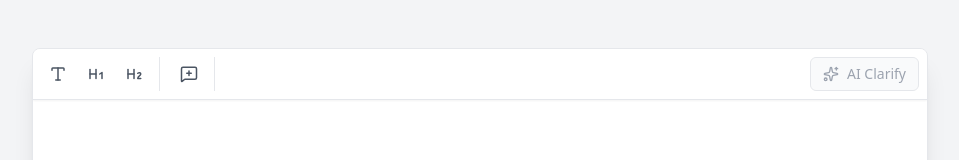
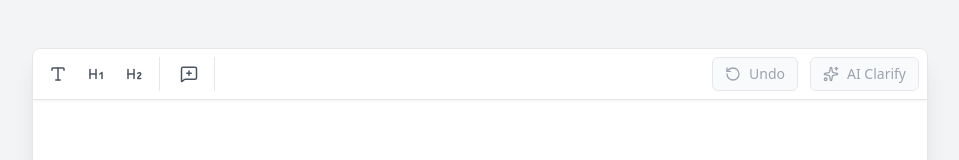
Before and after one commit to pallavibakale/SuperWrite-AI-Editor, a React (Vite) app: page / in a window 1280 px wide. Shown: the top 160 px of the page, without its empty margins (160-1119 px from the left). Built offline with nearby package versions, Linux system fonts and the light colour scheme.

Commit message:
Add undo functionality to Toolbar component

```diff
--- a/components/Toolbar.tsx
+++ b/components/Toolbar.tsx
@@ -1,5 +1,6 @@
 import React from 'react';
 import { EditorView } from 'prosemirror-view';
+import { undo } from 'prosemirror-history';
 import { toggleH1, toggleH2, toggleComment, toggleParagraph } from '../editor/editorSetup';
 import { performRewrite } from '../editor/aiActions';
 import { getSelectionInfo } from '../editor/selectionUtils';
@@ -10,7 +11,8 @@ import {
   MessageSquarePlus,
   Sparkles,
   Type,
-  Loader2
+  Loader2,
+  RotateCcw
 } from 'lucide-react';
 import { clsx } from 'clsx';
 
@@ -26,6 +28,7 @@ export const Toolbar: React.FC<ToolbarProps> = ({ view, editorStateHash }) => {
 
   const { state, dispatch } = view;
   const selectionInfo = getSelectionInfo(state);
+  const canUndo = undo(state);
 
   // Handlers
   const handleToggleH1 = () => {
@@ -45,6 +48,11 @@ export const Toolbar: React.FC<ToolbarProps> = ({ view, editorStateHash }) => {
 
   const handleToggleComment = () => {
     toggleComment(state, dispatch);
+    view.focus();
+  };
+
+  const handleUndo = () => {
+    undo(state, dispatch);
     view.focus();
   };
 
@@ -96,6 +104,22 @@ export const Toolbar: React.FC<ToolbarProps> = ({ view, editorStateHash }) => {
 
       <div className="flex items-center gap-1 ml-auto">
         <button
+          onClick={handleUndo}
+          disabled={!canUndo || isRewriting}
+          className={clsx(
+            "flex items-center gap-2 px-3 py-1.5 rounded-md text-sm font-medium transition-colors mr-2",
+            "border",
+            (!canUndo || isRewriting)
+              ? "bg-gray-50 text-gray-400 border-gray-200 cursor-not-allowed"
+              : "bg-white text-gray-700 border-gray-300 hover:bg-gray-50 hover:text-gray-900"
+          )}
+          title="Undo last change"
+        >
+          <RotateCcw size={16} />
+          Undo
+        </button>
+
+        <button
           onClick={handleRewrite}
           disabled={!selectionInfo.isValid || isRewriting}
           className={clsx(
```
